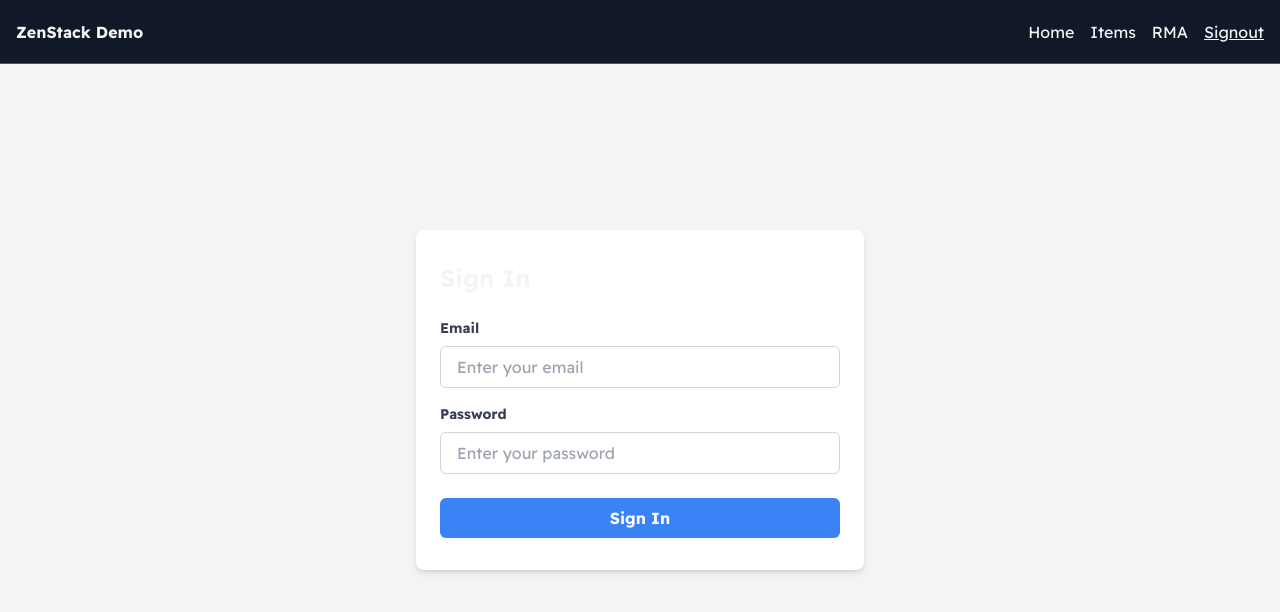
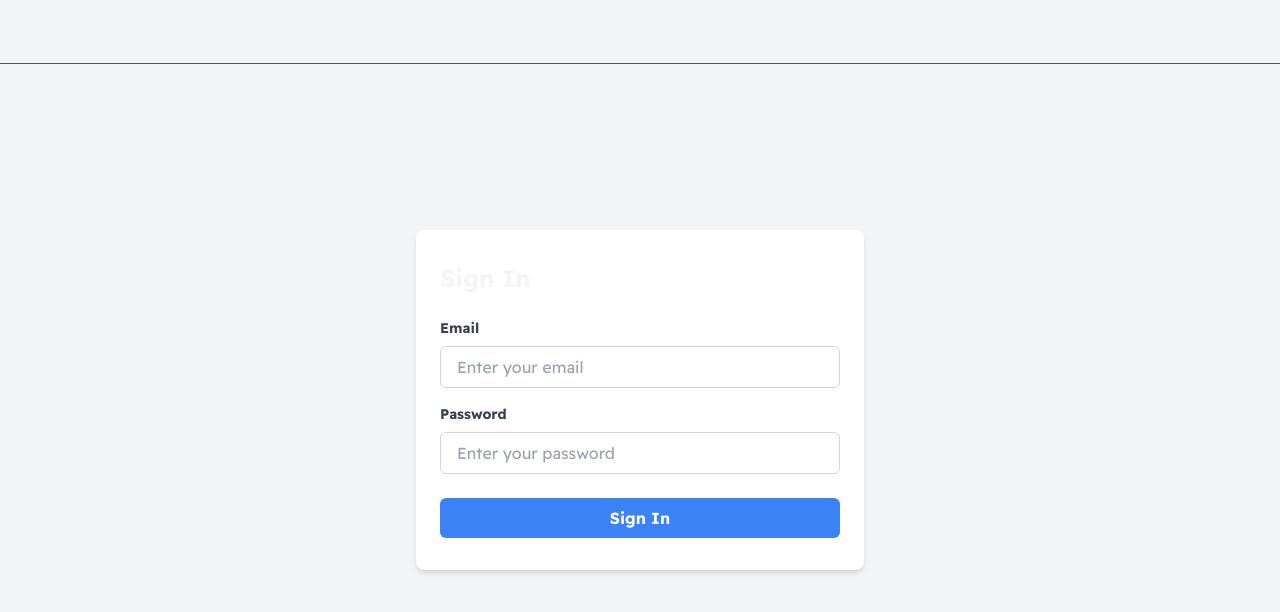
Before and after one commit to andreasgylche/zenstack-demo, a Next.js app: page /signin in a window 1280 px wide. Shown: the top 612 px of the page. Built offline with nearby package versions, Linux system fonts and the light colour scheme; no server answers.

Commit message:
updated background

```diff
--- a/src/components/ui/Header.tsx
+++ b/src/components/ui/Header.tsx
@@ -2,7 +2,7 @@ import Navigation from "./Navigation";
 
 const Header = () => {
   return (
-    <div className="fixed flex h-16 w-full items-center justify-between border-b border-zinc-600 bg-gray-900 px-4">
+    <div className="fixed flex h-16 w-full items-center justify-between border-b border-zinc-600 px-4">
       <a href="/" className="font-bold">
         ZenStack Demo
       </a>
--- a/src/components/ui/Layout.tsx
+++ b/src/components/ui/Layout.tsx
@@ -9,7 +9,7 @@ const Layout = ({ children }: LayoutProps) => {
   return (
     <>
       <Header />
-      <main className="h-screen w-full bg-gray-900">{children}</main>
+      <main className="h-screen w-full">{children}</main>
       {/* <Footer /> */}
     </>
   );
```
